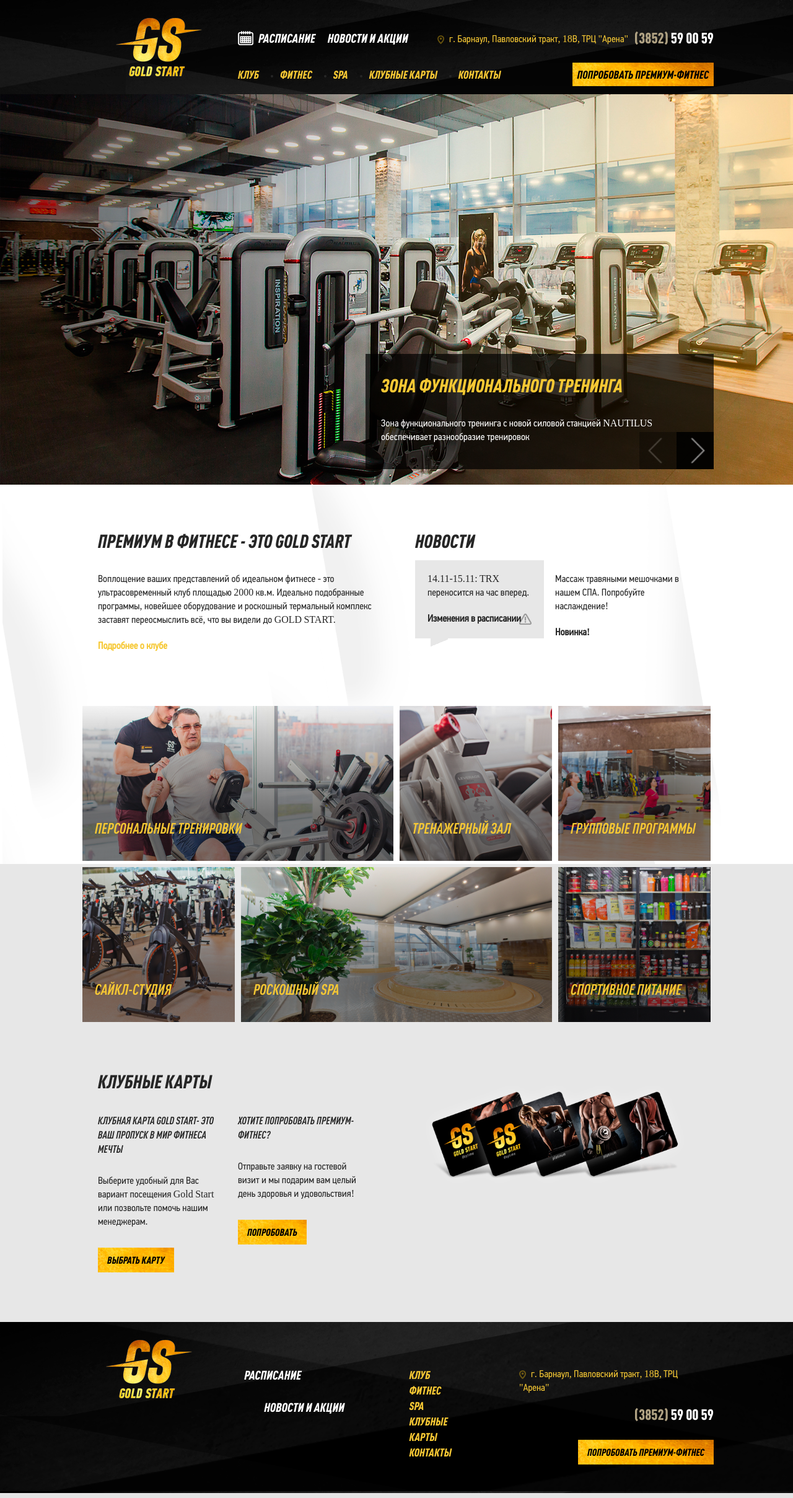
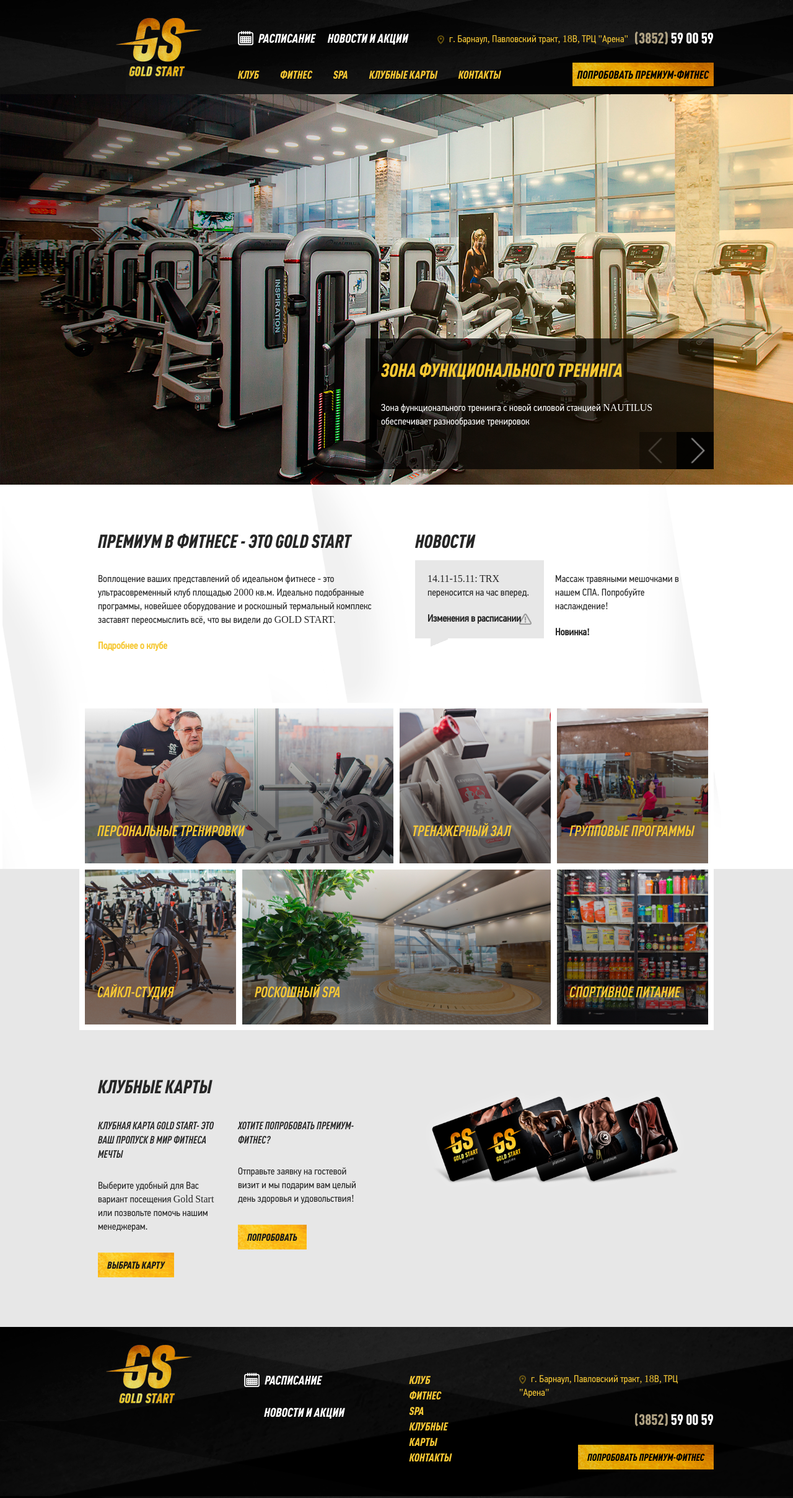
Before and after one commit to bazoooker/gold_start, a PHP site: page / in a window 1280 px wide. Shown: the whole page at 62% size. Run offline with PHP 8.4, Linux system fonts and the light colour scheme.

Commit message:
layout done

```diff
--- a/dev/scss/block/_swiper.scss
+++ b/dev/scss/block/_swiper.scss
@@ -10,16 +10,12 @@
 
 .hero-text {
 	background-color: rgba(0,0,0,.7);
-	padding: 40px 25px;
+	padding: 40px 25px 65px 25px;
 	position: absolute;
 	bottom: 4%;
 	right: 0;
 	width: 50%;
 	z-index: 2;
-	// height: 40%;
-	// width: 50%;
-	// float: right;
-	// margin-top:35%;
 	& h2 {
 		color: $main-color;
 	}
--- a/distrib/css/main.css
+++ b/distrib/css/main.css
@@ -324,9 +324,12 @@ body {
   width: 149px;
   height: 152px;
   margin: 0 auto;
+  opacity: .9;
   background-image: url(/img/logo.png);
   background-position: 50% 50%;
   background-repeat: no-repeat; }
+  .logo:hover {
+    opacity: 1; }
 
 .btn {
   font-family: 'DIN-Pro-Cond';
@@ -335,11 +338,19 @@ body {
   font-style: italic;
   font-size: 16px;
   padding: 9px 15px;
-  text-decoration: none; }
+  text-decoration: none;
+  opacity: .9; }
+  .btn:hover {
+    opacity: 1; }
 
 .btn_try {
   font-size: 18px;
   padding: 8px; }
+  .btn_try:hover {
+    opacity: 1;
+    background-size: 400%;
+    backgroun-position: left center;
+    color: #000; }
 
 .btn_main-color {
   color: #000;
@@ -374,6 +385,9 @@ body {
   text-decoration: none;
   font-weight: bold;
   margin-top: 20px; }
+  .single-link:hover {
+    color: #000;
+    text-decoration: underline; }
 
 /* ====== button-links end ====== */
 /*====== header-footer begin ====== */
@@ -466,8 +480,10 @@ body {
   /*states*/ }
   .menu .main-menu li {
     float: left;
-    margin-right: 34px; }
+    margin-right: 34px;
+    list-style: none; }
   .menu .main-menu a {
+    position: relative;
     font-family: 'DIN-Pro-Cond';
     font-weight: 900;
     text-transform: uppercase;
@@ -475,6 +491,18 @@ body {
     color: #f6c834;
     text-decoration: none;
     font-size: 18px; }
+    .menu .main-menu a:after {
+      display: block;
+      content: "";
+      position: absolute;
+      height: 2px;
+      width: 0%;
+      bottom: -3px;
+      background-color: #f6c834;
+      -webkit-transition: width 100ms;
+      transition: width 100ms; }
+    .menu .main-menu a:hover:after {
+      width: 100%; }
   .menu .main-menu_horizontal {
     float: left;
     line-height: 38px; }
@@ -518,7 +546,9 @@ body {
   display: -ms-flexbox;
   display: flex;
   -ms-flex-wrap: wrap;
-  flex-wrap: wrap; }
+  flex-wrap: wrap;
+  padding: 4px;
+  background-color: #fff; }
   .features .section__bg {
     position: absolute;
     bottom: 0;
@@ -544,7 +574,9 @@ body {
       height: 100%;
       background-image: -webkit-gradient(linear, left top, left bottom, from(transparent), color-stop(70%, rgba(0, 0, 0, 0.5)));
       background-image: linear-gradient(180deg, transparent 0%, rgba(0, 0, 0, 0.5) 70%);
-      background-size: 100%; }
+      background-size: 100%;
+      -webkit-transition: all 200ms;
+      transition: all 200ms; }
     .features .features__tile:after {
       position: absolute;
       bottom: 0;
@@ -564,6 +596,8 @@ body {
       text-transform: uppercase;
       font-style: italic;
       font-size: 24px; }
+    .features .features__tile:hover:before {
+      background-color: rgba(0, 0, 0, 0.4); }
   .features .features__tile_span6 {
     width: 49%;
     -webkit-box-flex: 2;
@@ -575,7 +609,7 @@ body {
     -ms-flex-positive: 1;
     flex-grow: 1; }
 
-/* ====== feature-section end ====== */
+/* ====== feature-section end ======*/
 /* ====== feature-column begin ====== */
 /* ====== feature-column end ====== */
 .text-section {
@@ -635,7 +669,7 @@ body {
 
 .hero-text {
   background-color: rgba(0, 0, 0, 0.7);
-  padding: 40px 25px;
+  padding: 40px 25px 65px 25px;
   position: absolute;
   bottom: 4%;
   right: 0;
--- a/distrib/index.html
+++ b/distrib/index.html
@@ -276,7 +276,7 @@
           <ul>
               <li>
                 <a href="#" class="info-link_timetable">
-                <i class="icon icon_timetable"></i>расписание</a></li>
+                <i class="icon icon_calendar"></i>расписание</a></li>
               <li><a href="#" class="info-link_news">новости и акции</a></li>
             </ul>
         </div>
```
Also changed, not shown: dev/scss/block/_buttons-links.scss (+23 -0 lines), dev/scss/block/_feature-section.scss (+8 -1 lines), dev/scss/block/_header-footer.scss (+17 -0 lines).
